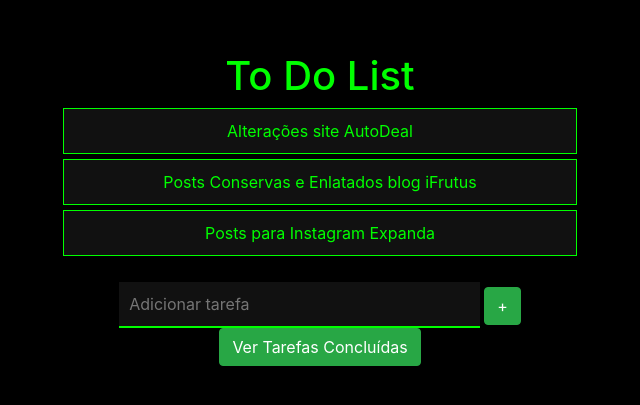
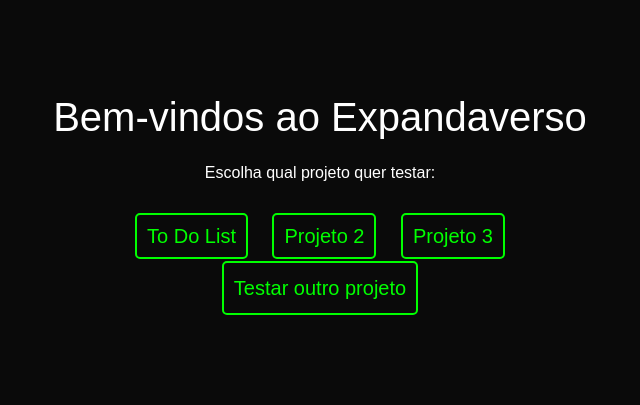
Before and after one commit to ifrutus/expandamarketingdigital.github.io, a plain HTML site: page index.html in a window 1280 px wide. Shown: the part 191-596 px from the top of the page, without its empty margins (320-960 px from the left). Drawn offline with nearby package versions, Linux system fonts and the light colour scheme.

Commit message:
pagina inicial criada
nessa pagina podemos selecionar o projeto que queremos testar e adicionei um botao para voltar para a home e testar outro projeto

```diff
--- a/index.html
+++ b/index.html
@@ -3,135 +3,58 @@
 <head>
     <meta charset="UTF-8">
     <meta name="viewport" content="width=device-width, initial-scale=1.0">
-    <title>To Do List</title>
+    <title>Bem-vindos ao ExpandaVerso</title>
     <link href="https://maxcdn.bootstrapcdn.com/bootstrap/4.5.2/css/bootstrap.min.css" rel="stylesheet">
     <style>
         body, html {
             height: 100%;
             margin: 0;
-            background-color: black;
-            color: lime;
+            background-color: #0a0a0a; /* Um fundo escuro */
+            color: #fff; /* Texto branco */
+            font-family: Arial, sans-serif; /* Fonte padrão */
         }
         .container {
             display: flex;
+            flex-direction: column;
             justify-content: center;
             align-items: center;
             height: 100%;
+            text-align: center;
         }
-        ul {
-            list-style-type: none;
-            padding: 0;
+        h1 {
+            margin-bottom: 20px;
         }
-        ul li {
-            border: 1px solid lime;
-            margin-top: 5px;
+        .link-container {
+            margin-top: 20px;
+        }
+        a {
+            color: lime; /* Links em verde */
+            text-decoration: none;
+            font-size: 20px;
+            margin: 10px;
+            border: 2px solid lime; /* Borda verde */
             padding: 10px;
-            background-color: #111;
-            cursor: pointer;
+            border-radius: 5px; /* Bordas arredondadas */
+            transition: background-color 0.3s, color 0.3s;
         }
-        ul li:hover {
-            opacity: 0.7;
-        }
-        .modal {
-            display: none;
-            position: fixed;
-            z-index: 1;
-            left: 0;
-            top: 0;
-            width: 100%;
-            height: 100%;
-            overflow: auto;
-            background-color: rgba(0, 0, 0, 0.4);
-        }
-        .modal-content {
-            background-color: #111;
-            margin: 15% auto;
-            padding: 20px;
-            border: 1px solid lime;
-            width: 80%;
-        }
-        input[type="text"] {
-            width: 70%;
-            padding: 10px;
-            margin-top: 10px;
-            border: none;
-            background-color: #111;
-            color: lime;
-            border-bottom: 2px solid lime;
-        }
-        .fade-in {
-            animation: fadeInAnimation ease 3s;
-            animation-iteration-count: 1;
-            animation-fill-mode: forwards;
-        }
-        @keyframes fadeInAnimation {
-            0% {opacity: 0;}
-            100% {opacity: 1;}
+        a:hover, a:focus {
+            background-color: lime; /* Fundo verde ao passar o mouse */
+            color: #0a0a0a; /* Texto escuro */
         }
     </style>
 </head>
 <body>
-    <div class="container text-center">
-        <div>
-            <h1>To Do List</h1>
-            <ul id="todo-list">
-                <li onclick="completeTask(this)">Alterações site AutoDeal</li>
-                <li onclick="completeTask(this)">Posts Conservas e Enlatados blog iFrutus</li>
-                <li onclick="completeTask(this)">Posts para Instagram Expanda</li>
-            </ul>
-            <input type="text" id="newTaskInput" placeholder="Adicionar tarefa" onkeypress="handleKeyPress(event)">
-            <button type="button" class="btn btn-success" onclick="addTask()">+</button>
-            <button type="button" class="btn btn-success" onclick="showModal()">Ver Tarefas Concluídas</button>
+    <div class="container">
+        <h1>Bem-vindos ao Expandaverso</h1>
+        <p>Escolha qual projeto quer testar:</p>
+        <div class="link-container">
+            <!-- Links para projetos específicos -->
+            <a href="todolist.html">To Do List</a>
+            <a href="link-para-projeto2.html">Projeto 2</a>
+            <a href="link-para-projeto3.html">Projeto 3</a>
+            <!-- Adicione mais projetos conforme necessário -->
         </div>
+        <a href="index.html">Testar outro projeto</a>
     </div>
-
-    <!-- Modal -->
-    <div id="completedTasksModal" class="modal">
-        <div class="modal-content">
-            <span class="close" onclick="closeModal()">&times;</span>
-            <h2>Tarefas Concluídas</h2>
-            <ul id="completed-list"></ul>
-        </div>
-    </div>
-
-    <script>
-        function completeTask(element) {
-            const completedList = document.getElementById("completed-list");
-            const newNode = element.cloneNode(true);
-            newNode.onclick = null; // Remove o evento de clique
-            completedList.appendChild(newNode);
-            element.remove(); // Remove da lista original
-        }
-
-        function addTask() {
-            const input = document.getElementById("newTaskInput");
-            const newTask = input.value.trim();
-            if (newTask) {
-                const list = document.getElementById("todo-list");
-                const newListItem = document.createElement("li");
-                newListItem.textContent = newTask;
-                newListItem.onclick = function() { completeTask(this); };
-                newListItem.classList.add("fade-in");
-                list.appendChild(newListItem);
-                input.value = ""; // Limpa o campo de entrada
-            } else {
-                alert("Por favor, insira uma tarefa.");
-            }
-        }
-
-        function handleKeyPress(event) {
-            if (event.key === "Enter") {
-                addTask();
-            }
-        }
-
-        function showModal() {
-            document.getElementById("completedTasksModal").style.display = "block";
-        }
-
-        function closeModal() {
-            document.getElementById("completedTasksModal").style.display = "none";
-        }
-    </script>
 </body>
 </html>
```
Also changed, not shown: todolist.html (added, +137 -0 lines).
